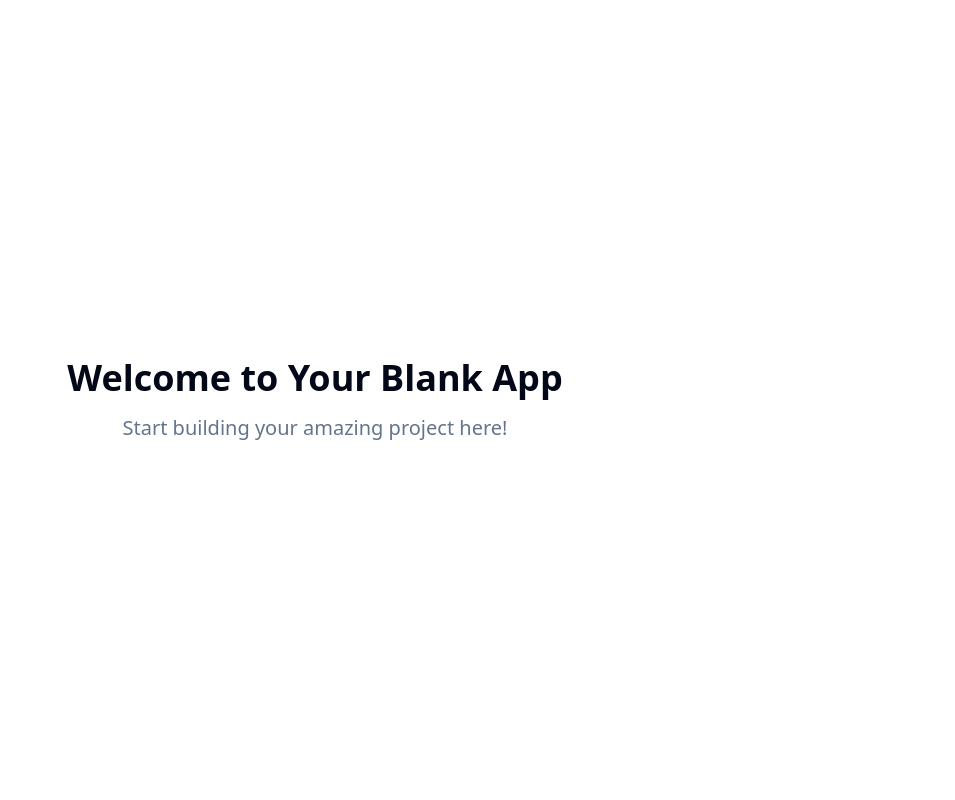
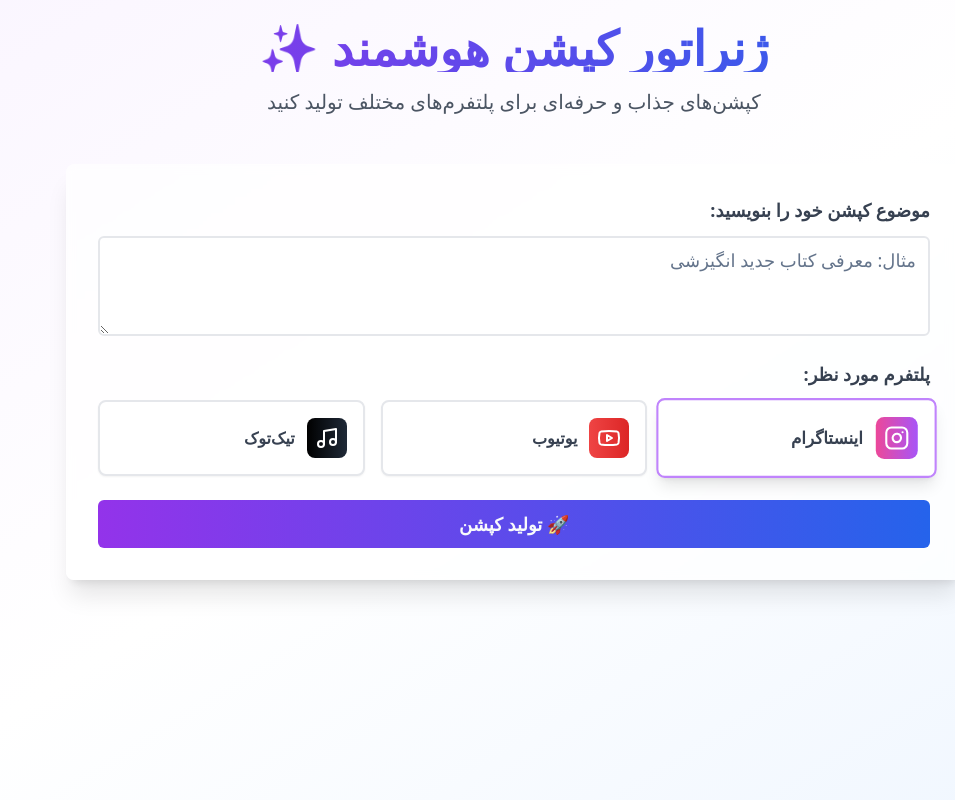
Before and after one commit to AdeptMehdi/engage-caption-ai, a React (Vite) app: page / in a window 1280 px wide. Shown: the whole page, without its empty margins (325-1280 px from the left). Built offline with nearby package versions, Linux system fonts and the light colour scheme.

Commit message:
Implement caption generation steps
Implement the steps for generating captions based on user input and platform specifications.

```diff
--- a/index.html
+++ b/index.html
@@ -1,20 +1,20 @@
+
 <!DOCTYPE html>
-<html lang="en">
+<html lang="fa" dir="rtl">
   <head>
     <meta charset="UTF-8" />
     <meta name="viewport" content="width=device-width, initial-scale=1.0" />
-    <title>engage-caption-ai</title>
-    <meta name="description" content="Lovable Generated Project" />
-    <meta name="author" content="Lovable" />
+    <title>ژنراتور کپشن هوشمند | Caption Generator</title>
+    <meta name="description" content="تولید کپشن‌های جذاب برای اینستاگرام، یوتیوب و تیک‌توک" />
+    <meta name="author" content="Caption Generator" />
 
-    <meta property="og:title" content="engage-caption-ai" />
-    <meta property="og:description" content="Lovable Generated Project" />
+    <meta property="og:title" content="ژنراتور کپشن هوشمند" />
+    <meta property="og:description" content="تولید کپشن‌های جذاب برای اینستاگرام، یوتیوب و تیک‌توک" />
     <meta property="og:type" content="website" />
-    <meta property="og:image" content="https://lovable.dev/opengraph-image-p98pqg.png" />
 
-    <meta name="twitter:card" content="summary_large_image" />
-    <meta name="twitter:site" content="@lovable_dev" />
-    <meta name="twitter:image" content="https://lovable.dev/opengraph-image-p98pqg.png" />
+    <link rel="preconnect" href="https://fonts.googleapis.com">
+    <link rel="preconnect" href="https://fonts.gstatic.com" crossorigin>
+    <link href="https://fonts.googleapis.com/css2?family=Inter:wght@400;500;600;700&display=swap" rel="stylesheet">
   </head>
 
   <body>
--- /dev/null
+++ b/src/components/CaptionGenerator.tsx
@@ -0,0 +1,230 @@
+
+import React, { useState } from 'react';
+import { Button } from '@/components/ui/button';
+import { Card } from '@/components/ui/card';
+import { Textarea } from '@/components/ui/textarea';
+import { Badge } from '@/components/ui/badge';
+import { Copy, Instagram, Youtube, Music } from 'lucide-react';
+import { useToast } from '@/hooks/use-toast';
+
+type Platform = 'instagram' | 'youtube' | 'tiktok';
+
+interface CaptionResult {
+  content: string;
+  hashtags: string[];
+  platform: Platform;
+}
+
+const CaptionGenerator = () => {
+  const [prompt, setPrompt] = useState('');
+  const [selectedPlatform, setSelectedPlatform] = useState<Platform>('instagram');
+  const [generatedCaption, setGeneratedCaption] = useState<CaptionResult | null>(null);
+  const [isGenerating, setIsGenerating] = useState(false);
+  const { toast } = useToast();
+
+  const platforms = [
+    { id: 'instagram' as Platform, name: 'اینستاگرام', icon: Instagram, color: 'from-pink-500 to-purple-500' },
+    { id: 'youtube' as Platform, name: 'یوتیوب', icon: Youtube, color: 'from-red-500 to-red-600' },
+    { id: 'tiktok' as Platform, name: 'تیک‌توک', icon: Music, color: 'from-black to-gray-800' }
+  ];
+
+  const generateCaption = async () => {
+    if (!prompt.trim()) {
+      toast({
+        title: "خطا",
+        description: "لطفاً موضوع کپشن را وارد کنید",
+        variant: "destructive"
+      });
+      return;
+    }
+
+    setIsGenerating(true);
+
+    // Simulate API call with realistic delay
+    await new Promise(resolve => setTimeout(resolve, 2000));
+
+    // Generate platform-specific content
+    const result = generatePlatformContent(prompt, selectedPlatform);
+    setGeneratedCaption(result);
+    setIsGenerating(false);
+
+    toast({
+      title: "کپشن تولید شد! ✨",
+      description: "کپشن شما با موفقیت تولید شد"
+    });
+  };
+
+  const generatePlatformContent = (topic: string, platform: Platform): CaptionResult => {
+    const templates = {
+      instagram: {
+        content: `✨ ${topic} ✨\n\nآیا شما هم این موضوع رو دوست دارید؟ 🤔\n\nدر کامنت‌ها نظرتون رو بنویسید! 👇\n\n#محتوای_ایرانی`,
+        hashtags: ['#ایران', '#محتوا', '#اینستاگرام', '#لایک', '#کامنت', '#پست_جدید']
+      },
+      youtube: {
+        content: `📺 ${topic}\n\nدر این ویدیو درباره این موضوع صحبت کردیم. اگر این محتوا براتون مفید بود، حتماً لایک کنید و کانال رو سابسکرایب کنید! 🔔\n\nلینک‌های مفید در توضیحات 👇`,
+        hashtags: ['#یوتیوب', '#ویدیو', '#محتوا', '#سابسکرایب', '#لایک']
+      },
+      tiktok: {
+        content: `🔥 ${topic} 🔥\n\nنظرتون چیه؟ کامنت بذارید! 👇`,
+        hashtags: ['#تیک_توک', '#ترند', '#ویدیو_کوتاه', '#محتوا']
+      }
+    };
+
+    return {
+      content: templates[platform].content,
+      hashtags: templates[platform].hashtags,
+      platform
+    };
+  };
+
+  const copyToClipboard = async (text: string) => {
+    try {
+      await navigator.clipboard.writeText(text);
+      toast({
+        title: "کپی شد! 📋",
+        description: "کپشن در کلیپ‌بورد کپی شد"
+      });
+    } catch (err) {
+      toast({
+        title: "خطا",
+        description: "امکان کپی وجود ندارد",
+        variant: "destructive"
+      });
+    }
+  };
+
+  const getFullCaption = () => {
+    if (!generatedCaption) return '';
+    return `${generatedCaption.content}\n\n${generatedCaption.hashtags.join(' ')}`;
+  };
+
+  return (
+    <div className="min-h-screen bg-gradient-to-br from-purple-50 via-white to-blue-50 p-6">
+      <div className="max-w-4xl mx-auto">
+        {/* Header */}
+        <div className="text-center mb-12">
+          <h1 className="text-5xl font-bold bg-gradient-to-r from-purple-600 to-blue-600 bg-clip-text text-transparent mb-4">
+            ژنراتور کپشن هوشمند ✨
+          </h1>
+          <p className="text-xl text-gray-600 max-w-2xl mx-auto">
+            کپشن‌های جذاب و حرفه‌ای برای پلتفرم‌های مختلف تولید کنید
+          </p>
+        </div>
+
+        {/* Input Section */}
+        <Card className="p-8 mb-8 bg-white/70 backdrop-blur-sm border-0 shadow-xl">
+          <div className="space-y-6">
+            <div>
+              <label className="block text-lg font-semibold text-gray-700 mb-3">
+                موضوع کپشن خود را بنویسید:
+              </label>
+              <Textarea
+                value={prompt}
+                onChange={(e) => setPrompt(e.target.value)}
+                placeholder="مثال: معرفی کتاب جدید انگیزشی"
+                className="min-h-[100px] text-lg border-2 border-gray-200 focus:border-purple-400 transition-colors"
+                dir="rtl"
+              />
+            </div>
+
+            {/* Platform Selection */}
+            <div>
+              <label className="block text-lg font-semibold text-gray-700 mb-3">
+                پلتفرم مورد نظر:
+              </label>
+              <div className="grid grid-cols-1 md:grid-cols-3 gap-4">
+                {platforms.map((platform) => {
+                  const Icon = platform.icon;
+                  return (
+                    <Card
+                      key={platform.id}
+                      className={`p-4 cursor-pointer transition-all duration-300 border-2 ${
+                        selectedPlatform === platform.id
+                          ? 'border-purple-400 shadow-lg scale-105'
+                          : 'border-gray-200 hover:border-gray-300'
+                      }`}
+                      onClick={() => setSelectedPlatform(platform.id)}
+                    >
+                      <div className="flex items-center space-x-3 space-x-reverse">
+                        <div className={`p-2 rounded-lg bg-gradient-to-r ${platform.color}`}>
+                          <Icon className="w-6 h-6 text-white" />
+                        </div>
+                        <span className="font-semibold text-gray-700">{platform.name}</span>
+                      </div>
+                    </Card>
+                  );
+                })}
+              </div>
+            </div>
+
+            <Button
+              onClick={generateCaption}
+              disabled={isGenerating}
+              className="w-full py-6 text-lg font-semibold bg-gradient-to-r from-purple-600 to-blue-600 hover:from-purple-700 hover:to-blue-700 transition-all duration-300"
+            >
+              {isGenerating ? (
+                <div className="flex items-center space-x-2 space-x-reverse">
+                  <div className="animate-spin rounded-full h-5 w-5 border-b-2 border-white"></div>
+                  <span>در حال تولید...</span>
+                </div>
+              ) : (
+                '🚀 تولید کپشن'
+              )}
+            </Button>
+          </div>
+        </Card>
+
+        {/* Generated Caption */}
+        {generatedCaption && (
+          <Card className="p-8 bg-white/70 backdrop-blur-sm border-0 shadow-xl">
+            <div className="space-y-6">
+              <div className="flex items-center justify-between">
+                <h2 className="text-2xl font-bold text-gray-800 flex items-center space-x-2 space-x-reverse">
+                  <span>کپشن تولید شده</span>
+                  {platforms.find(p => p.id === generatedCaption.platform) && (
+                    (() => {
+                      const platform = platforms.find(p => p.id === generatedCaption.platform)!;
+                      const Icon = platform.icon;
+                      return <Icon className="w-6 h-6 text-purple-600" />;
+                    })()
+                  )}
+                </h2>
+                <Button
+                  onClick={() => copyToClipboard(getFullCaption())}
+                  variant="outline"
+                  className="flex items-center space-x-2 space-x-reverse"
+                >
+                  <Copy className="w-4 h-4" />
+                  <span>کپی</span>
+                </Button>
+              </div>
+
+              <div className="bg-gray-50 rounded-lg p-6 border-r-4 border-purple-400">
+                <div className="whitespace-pre-wrap text-gray-800 text-lg leading-relaxed" dir="rtl">
+                  {generatedCaption.content}
+                </div>
+              </div>
+
+              <div>
+                <h3 className="text-lg font-semibold text-gray-700 mb-3">هشتگ‌های پیشنهادی:</h3>
+                <div className="flex flex-wrap gap-2">
+                  {generatedCaption.hashtags.map((hashtag, index) => (
+                    <Badge
+                      key={index}
+                      variant="secondary"
+                      className="px-3 py-1 bg-gradient-to-r from-purple-100 to-blue-100 text-purple-700 border-purple-200"
+                    >
+                      {hashtag}
+                    </Badge>
+                  ))}
+                </div>
+              </div>
+            </div>
+          </Card>
+        )}
+      </div>
+    </div>
+  );
+};
+
+export default CaptionGenerator;
--- a/src/pages/Index.tsx
+++ b/src/pages/Index.tsx
@@ -1,14 +1,8 @@
-// Update this page (the content is just a fallback if you fail to update the page)
+
+import CaptionGenerator from '@/components/CaptionGenerator';
 
 const Index = () => {
-  return (
-    <div className="min-h-screen flex items-center justify-center bg-background">
-      <div className="text-center">
-        <h1 className="text-4xl font-bold mb-4">Welcome to Your Blank App</h1>
-        <p className="text-xl text-muted-foreground">Start building your amazing project here!</p>
-      </div>
-    </div>
-  );
+  return <CaptionGenerator />;
 };
 
 export default Index;
```
